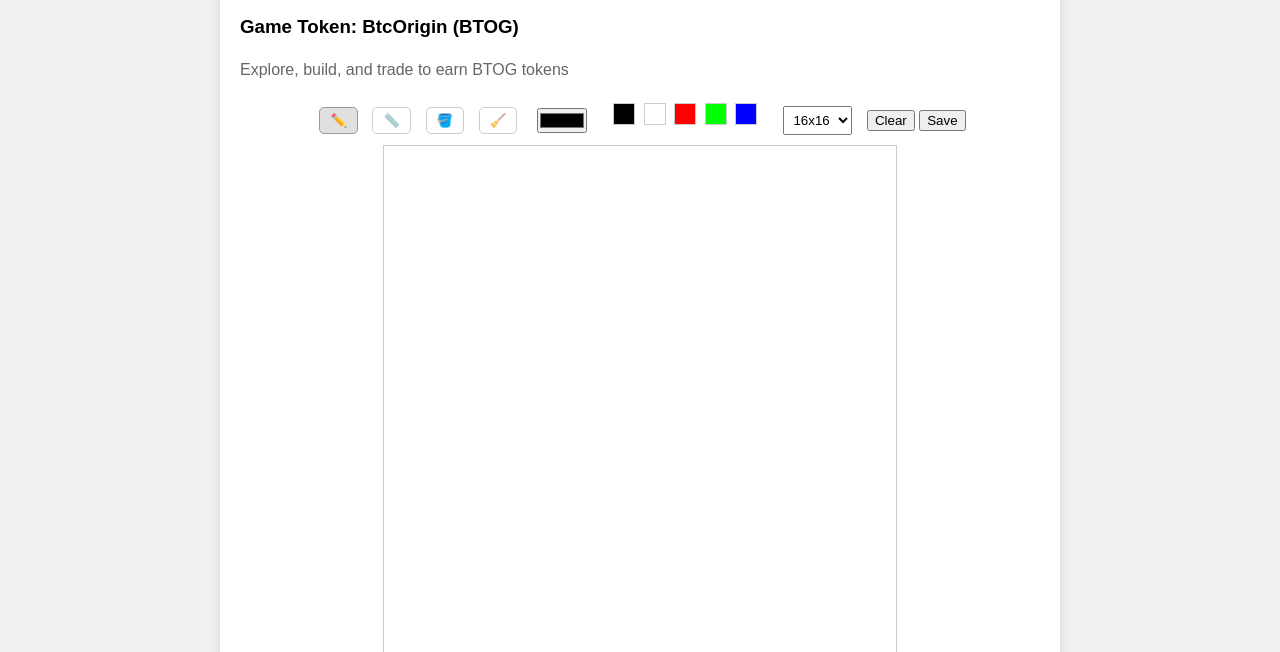
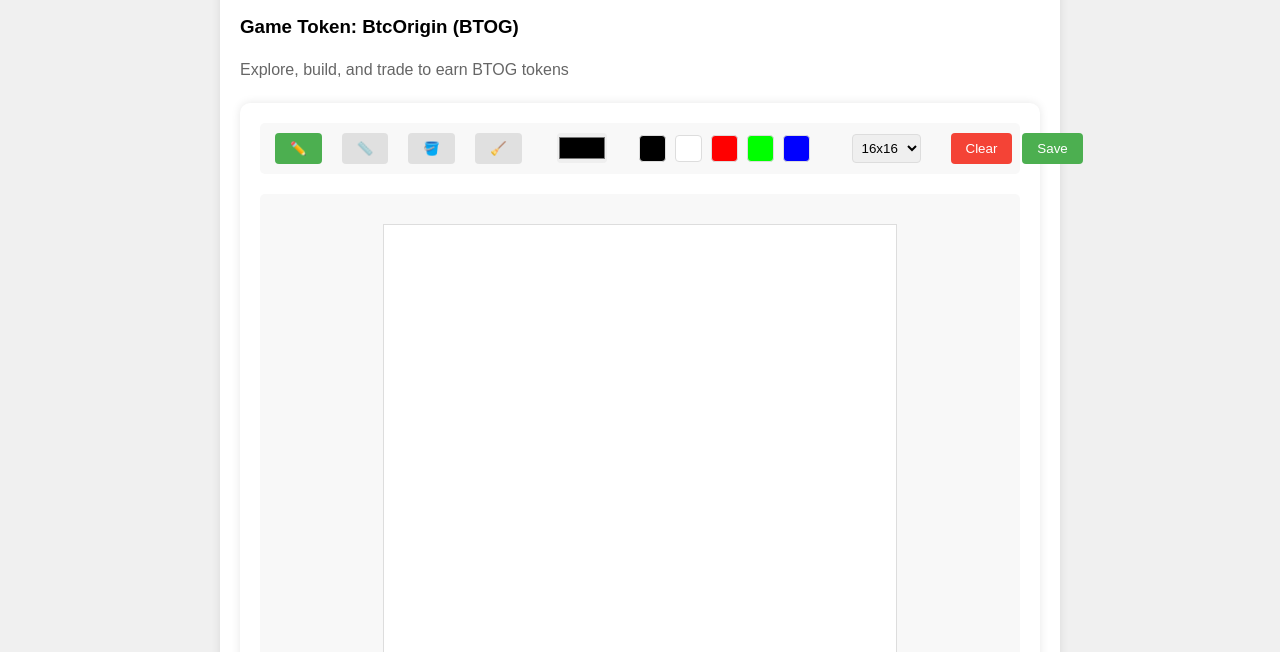
Before and after one commit to BtcOriginClub/btcoriginclub.github.io, a plain HTML site: page index.html in a window 1280 px wide. Shown: the part 148-800 px from the top of the page. Drawn offline with Linux system fonts and the light colour scheme.

Commit message:
Update pixel editor layout and styles

```diff
--- a/index.html
+++ b/index.html
@@ -5,6 +5,7 @@
     <meta name="viewport" content="width=device-width, initial-scale=1.0">
     <title>BtcOriginClub - Pixel Survival Universe</title>
     <link rel="stylesheet" href="css/style.css">
+    <link rel="stylesheet" href="css/pixel-editor.css">
 </head>
 <body>
     <div class="language-selector">
@@ -22,13 +23,15 @@
             <p data-i18n="token-description">Explore, build, and trade to earn BTOG tokens</p>
         </div>
 
-        <!-- 添加画板部分 -->
-        <div class="pixel-editor">
-            <div class="tools">
+        <div class="editor-container">
+            <div class="toolbar">
+                <div class="tool-group">
                     <button id="pencil" class="tool active">✏️</button>
                     <button id="line" class="tool">📏</button>
                     <button id="fill" class="tool">🪣</button>
                     <button id="eraser" class="tool">🧹</button>
+                </div>
+                <div class="color-group">
                     <input type="color" id="colorPicker" value="#000000">
                     <div class="color-presets">
                         <div class="color-preset" style="background-color: #000000;"></div>
@@ -37,15 +40,22 @@
                         <div class="color-preset" style="background-color: #00ff00;"></div>
                         <div class="color-preset" style="background-color: #0000ff;"></div>
                     </div>
+                </div>
+                <div class="size-group">
                     <select id="canvasSize">
                         <option value="16">16x16</option>
                         <option value="32">32x32</option>
                         <option value="64">64x64</option>
                     </select>
+                </div>
+                <div class="action-group">
                     <button id="clear">Clear</button>
                     <button id="save">Save</button>
                 </div>
+            </div>
+            <div class="canvas-container">
                 <canvas id="pixelCanvas"></canvas>
+            </div>
         </div>
 
         <h2 data-i18n="features-title">Features:</h2>
```
Lines whose indentation alone changed are shown as unchanged.
